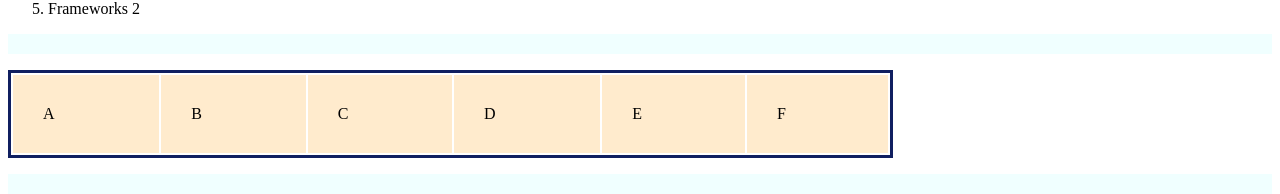
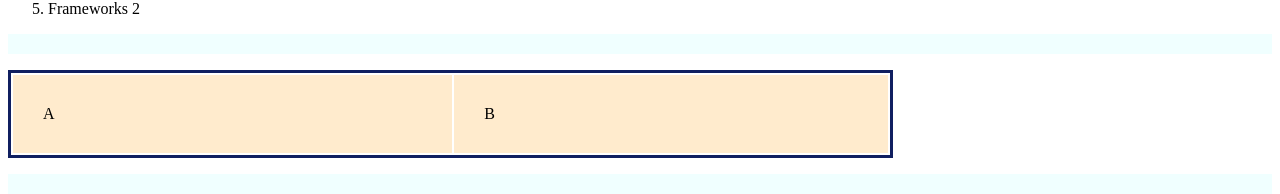
Before and after one commit to LeonardoNevarezChavez/proyecto2_git, a plain HTML site: page index.html in a window 1280 px wide. Shown: the part 269-463 px from the top of the page. Drawn offline with Linux system fonts and the light colour scheme.

Commit message:
Tabla con dos celdas

```diff
--- a/index.html
+++ b/index.html
@@ -27,10 +27,7 @@
         <tr>
             <td>A</td>
             <td>B</td>
-            <td>C</td>
-            <td>D</td>
-            <td>E</td>
-            <td>F</td>
+
         </tr>
     </table>
 
```
